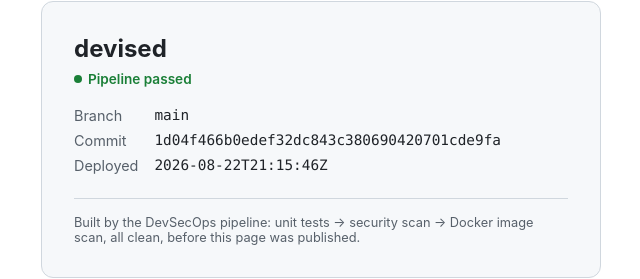
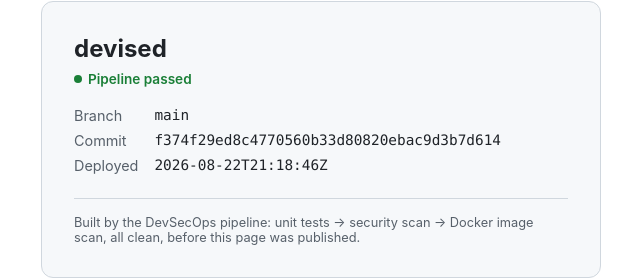
Before and after one commit to jayasurya2202/devised, a plain HTML site: page main/index.html in a window 1280 px wide. Shown: the part 261-540 px from the top of the page, 319-959 px from the left. Drawn offline with Linux system fonts and the light colour scheme.

Commit message:
deploy: f374f29ed8c4770560b33d80820ebac9d3b7d614

```diff
--- a/main/index.html
+++ b/main/index.html
@@ -89,8 +89,8 @@
     <div class="status">Pipeline passed</div>
     <dl>
       <dt>Branch</dt><dd>main</dd>
-      <dt>Commit</dt><dd>1d04f466b0edef32dc843c380690420701cde9fa</dd>
-      <dt>Deployed</dt><dd>2026-08-22T21:15:46Z</dd>
+      <dt>Commit</dt><dd>f374f29ed8c4770560b33d80820ebac9d3b7d614</dd>
+      <dt>Deployed</dt><dd>2026-08-22T21:18:46Z</dd>
     </dl>
     <div class="footer">
       Built by the DevSecOps pipeline: unit tests → security scan →
```
